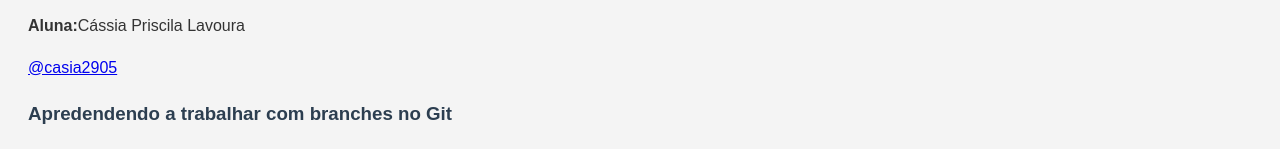
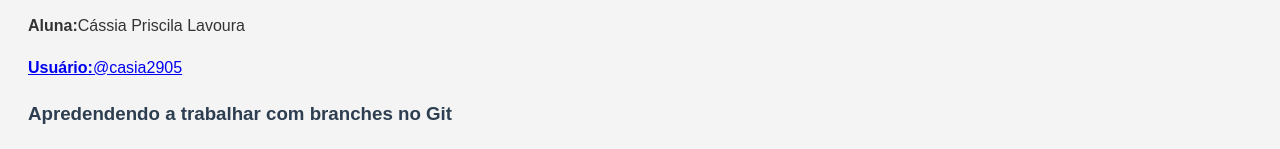
Before and after one commit to cassia2905/primeiro-projeto-git, a plain HTML site: page index.html in a window 1280 px wide. Shown: the part 241-390 px from the top of the page. Drawn offline with Linux system fonts and the light colour scheme.

Commit message:
ajuste no index

```diff
--- a/index.html
+++ b/index.html
@@ -15,7 +15,7 @@
     <p><b>Faculdade:</b> Fatec Ogari de Castro Pacheco (Itapira)</p>
     <p><b>Curso:</b>Desenvolvimento de Software Multiplataforma</p>
     <p><b>Aluna:</b>Cássia Priscila Lavoura</p>
-        <a href="https://github.com/cassia2905/primeiro-projeto-git.git">@casia2905</a>
+        <a href="https://github.com/cassia2905/primeiro-projeto-git.git"><B>Usuário:</B>@casia2905</a>
 
     <h3> Apredendendo a trabalhar com branches no Git</h3>
     <p>Depois esta aula utilizarei esses conhecimento em todos os
```
